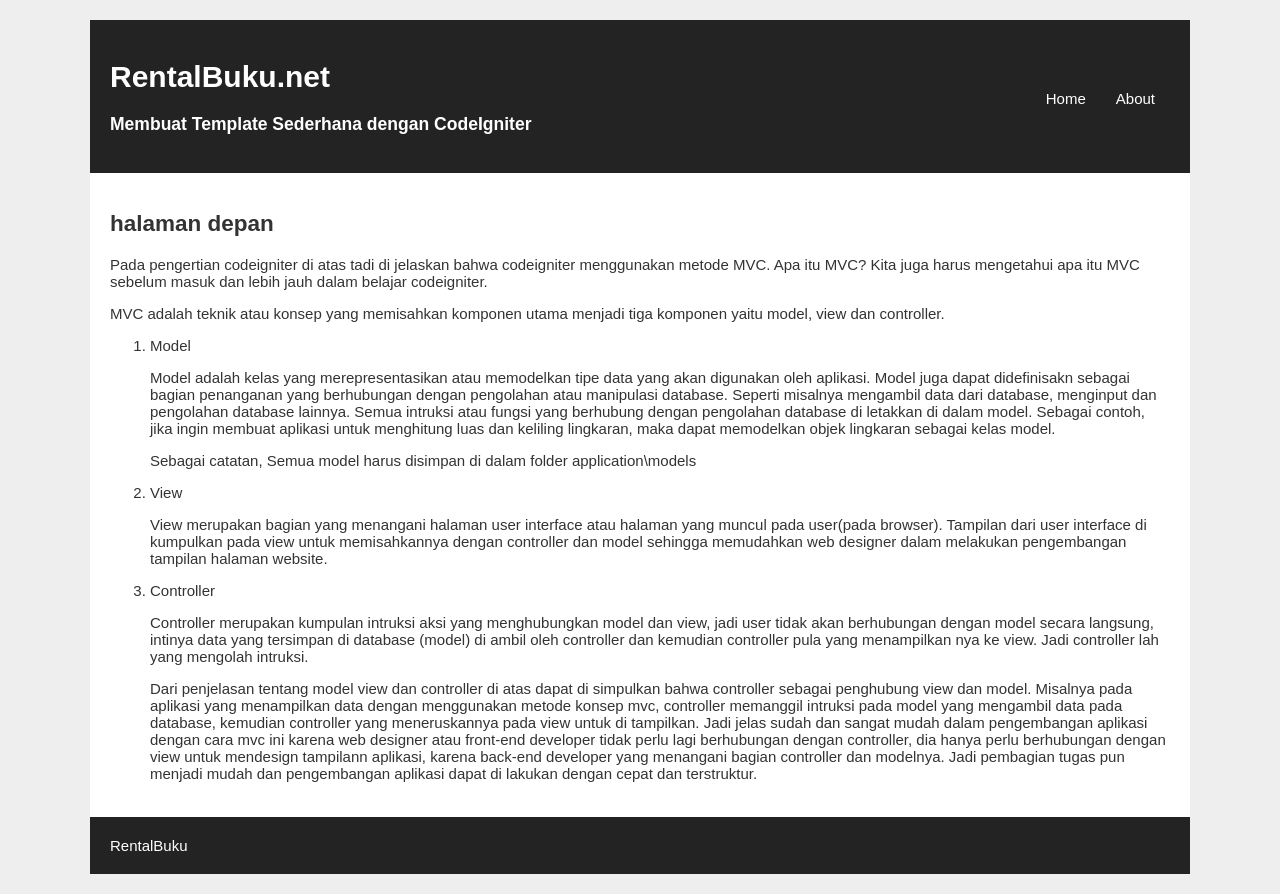
After one commit to farhannurr/WP2_farhannurramadhan, a CodeIgniter app: page /pustaka-booking/index.php/web in a window 1280 px wide. The commit adds this page. Run offline with CodeIgniter, Linux system fonts and the light colour scheme.

Commit message:
pertemuan 4

```diff
--- a/application/config/autoload.php
+++ b/application/config/autoload.php
@@ -89,7 +89,7 @@ $autoload['drivers'] = array();
 |
 |	$autoload['helper'] = array('url', 'file');
 */
-$autoload['helper'] = array();
+$autoload['helper'] = array('url','file');
 
 /*
 | -------------------------------------------------------------------
--- a/application/config/config.php
+++ b/application/config/config.php
@@ -23,7 +23,7 @@ defined('BASEPATH') OR exit('No direct script access allowed');
 | a PHP script and you can easily do that on your own.
 |
 */
-$config['base_url'] = '';
+$config['base_url'] = 'http://localhost/pustaka-booking/';
 
 /*
 |--------------------------------------------------------------------------
--- /dev/null
+++ b/application/controllers/web.php
@@ -0,0 +1,23 @@
+<?php
+defined ('BASEPATH') or exit ('no direct script access allowed');
+
+class Web extends CI_Controller
+{
+ function __construct() {
+    parent::__construct();
+    $this ->load ->helper ('url');
+ }
+ public function index(){
+ $data['judul'] = "halaman depan";
+ $this->load->view('v_header',$data);
+ $this->load ->view ('v_index',$data);
+ $this->load ->view ('v_footer',$data);
+ }
+ public function about ()
+ {
+     $data ['judul'] = "Halaman About";
+     $this->load->view('v_header',$data);
+     $this->load->view('v_about',$data);
+     $this->load->view('v_footer',$data);
+ }
+}
--- /dev/null
+++ b/application/views/v_footer.php
@@ -0,0 +1,9 @@
+
+
+
+<footer>
+ <a href=”http://www.RentalBuku.com”>RentalBuku</a>
+ </footer>
+ </div>
+</body>
+</html>
--- /dev/null
+++ b/application/views/v_header.php
@@ -0,0 +1,25 @@
+<!DOCTYPE html>
+<html>
+<head>
+    <meta charset="utf-8">
+    <title>Web Prog II | Merancang Template sederhana dengan codeigniter</title>
+    <link rel="stylesheet" type="text/css" href="<?php echo base_url() ?>assets/css/stylebuku.css">
+</head>
+
+<body>
+    <div id="wrapper">
+        <header>
+            <hgroup>
+                <h1>RentalBuku.net</h1>
+                <h3>Membuat Template Sederhana dengan CodeIgniter</h3>
+            </hgroup>
+             <nav>
+                <ul>
+                    <li><a href="<?php echo base_url().'index.php/web' ?>">Home</a></li>
+                    <li><a href="<?php echo base_url().'index.php/web/about' ?>">About</a></li>
+                </ul>
+            </nav>
+            <div class="clear"></div>
+        </header>
+</body>
+</html>
--- /dev/null
+++ b/application/views/v_index.php
@@ -0,0 +1,50 @@
+
+
+<section>
+ <h1><?php echo $judul ?></h1>
+ <p align=’justify’>Pada pengertian codeigniter di atas
+tadi di jelaskan bahwa codeigniter menggunakan metode MVC. Apa itu MVC? Kita juga harus mengetahui apa itu MVC sebelum masuk dan lebih
+jauh dalam belajar codeigniter.</p>
+ <p>MVC adalah teknik atau konsep yang memisahkan
+komponen utama menjadi tiga komponen yaitu model, view dan
+controller.</p>
+
+ <ol type=”a”>
+ <li>Model</li>
+<p align=’justify’>Model adalah kelas yang merepresentasikan atau
+memodelkan tipe data yang akan digunakan oleh aplikasi. Model juga
+dapat didefinisakn sebagai bagian penanganan yang berhubungan dengan
+pengolahan atau manipulasi database. Seperti misalnya mengambil data
+dari database, menginput dan pengolahan database lainnya. Semua
+intruksi atau fungsi yang berhubung dengan pengolahan database di
+letakkan di dalam model. Sebagai contoh, jika ingin membuat aplikasi
+untuk menghitung luas dan keliling lingkaran, maka dapat memodelkan
+objek lingkaran sebagai kelas model.</p>
+<p align=’justify’>Sebagai catatan, Semua model harus disimpan di
+dalam folder application\models</p>
+<li>View</li>
+<p align=’justify’>View merupakan bagian yang menangani halaman user
+interface atau halaman yang muncul pada user(pada browser). Tampilan
+dari user interface di kumpulkan pada view untuk memisahkannya
+dengan controller dan model sehingga memudahkan web designer dalam
+melakukan pengembangan tampilan halaman website.</p>
+<li>Controller</li>
+<p align=’justify’>Controller merupakan kumpulan intruksi aksi yang
+menghubungkan model dan view, jadi user tidak akan berhubungan
+dengan model secara langsung, intinya data yang tersimpan di
+database (model) di ambil oleh controller dan kemudian controller
+pula yang menampilkan nya ke view. Jadi controller lah yang mengolah
+intruksi.</p>
+<p align=’justify’>Dari penjelasan tentang model view dan controller
+di atas dapat di simpulkan bahwa controller sebagai penghubung view
+dan model. Misalnya pada aplikasi yang menampilkan data dengan
+menggunakan metode konsep mvc, controller memanggil intruksi pada
+model yang mengambil data pada database, kemudian controller yang
+meneruskannya pada view untuk di tampilkan. Jadi jelas sudah dan
+sangat mudah dalam pengembangan aplikasi dengan cara mvc ini karena
+web designer atau front-end developer tidak perlu lagi berhubungan
+dengan controller, dia hanya perlu berhubungan dengan view untuk
+mendesign tampilann aplikasi, karena back-end developer yang menangani bagian controller dan modelnya. Jadi pembagian tugas pun
+menjadi mudah dan pengembangan aplikasi dapat di lakukan dengan
+cepat dan terstruktur.</p>
+ </section>
--- /dev/null
+++ b/assets/css/stylebuku.css
@@ -0,0 +1,50 @@
+body{
+    background : #eee;
+    color: #333;
+    font-family: sans-serif;
+    font-size:15px;
+ }
+   #wrapper{
+    background: #fff;
+    width: 1100px;
+    margin: 20px auto;
+ }
+   #wrapper header{
+    background: #232323;
+    padding: 20px;
+ }
+   #wrapper header hgroup{
+    float: left;
+    color: #fff;
+}
+   #wrapper header nav{
+    float: right;
+    margin-top: 50px;
+ }
+   #wrapper header nav ul{
+    padding: 0;
+    margin: 0;
+}
+   #wrapper header nav ul li{
+    float: left;
+    list-style: none;
+}
+   #wrapper header nav ul li a{
+    padding: 15px;
+    color: #fff;
+    text-decoration: none;
+}
+   .clear{
+    clear: both;
+ }
+   footer{
+    background: #232323;
+    padding: 20px;
+}
+   footer a{
+    color: #fff;
+    text-decoration: none;
+}
+   section{
+    padding: 20px;
+}
```
Also changed, not shown: application/views/v_about.php (added, +23 -0 lines), index.php (line endings or trailing spaces).
